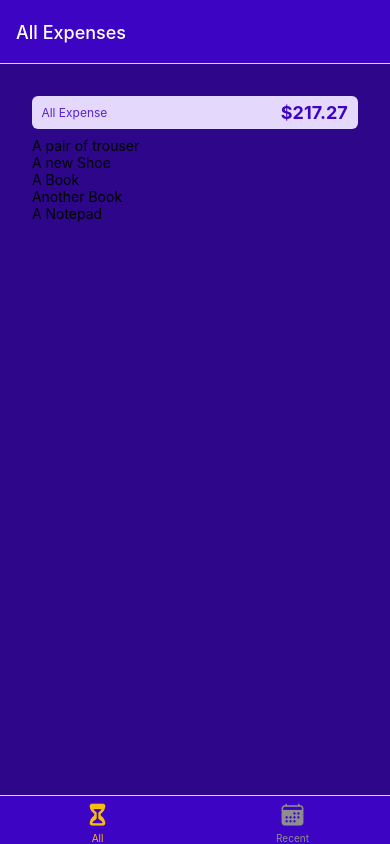
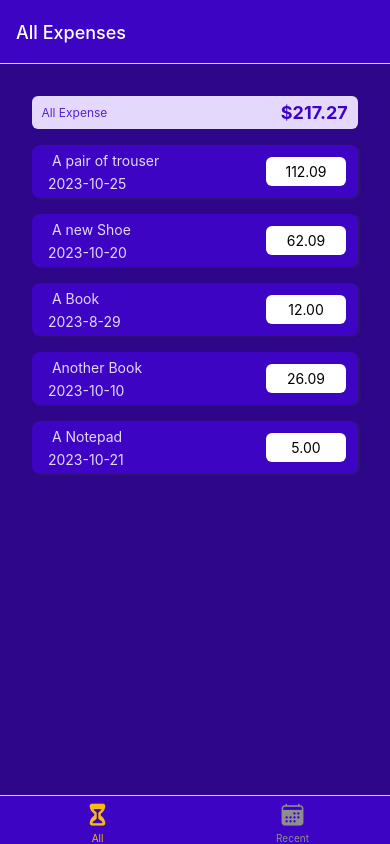
Before and after one commit to Muhammad0320/RNExpence-tracker, a React Native app: screen /AllExpense in a window 390 px wide. Built offline with nearby package versions, Linux system fonts and the light colour scheme.

Commit message:
chore: update the expense item

```diff
--- a/components/Expenses/ExpenseItem.js
+++ b/components/Expenses/ExpenseItem.js
@@ -52,8 +52,9 @@ const style = StyleSheet.create({
   },
 
   amountText: {
-    color: GlobalStyles.colors.primary700,
-    fontWeight: "bold",
+    color: GlobalStyles.colors.primary800,
+    fontWeight: 800,
+    fontSize: 12,
   },
 
   amountContainer: {
@@ -61,7 +62,10 @@ const style = StyleSheet.create({
     marginVertical: 8,
     paddingVertical: 6,
     paddingHorizontal: 4,
+
     borderRadius: 6,
     minWidth: 80,
+    justifyContent: "center",
+    alignItems: "center",
   },
 });
--- a/components/Expenses/ExpenseList.js
+++ b/components/Expenses/ExpenseList.js
@@ -1,14 +1,11 @@
-import { FlatList, Text, View } from "react-native";
+import { FlatList } from "react-native";
+import ExpenseItem from "./ExpenseItem";
 
 function ExpenseList({ expense }) {
   return (
     <FlatList
       data={expense}
-      renderItem={({ item }) => (
-        <View>
-          <Text> {item.description} </Text>
-        </View>
-      )}
+      renderItem={({ item }) => <ExpenseItem {...item} />}
       keyExtractor={(item) => item.id}
     />
   );
--- a/utils/dateFormat.js
+++ b/utils/dateFormat.js
@@ -1,3 +1,3 @@
 export const dateFormatter = (date) => {
-  return `${date.getFullYear()}-${data.getMonth() + 1}-${date.getDate()} `;
+  return `${date.getFullYear()}-${date.getMonth() + 1}-${date.getDate()} `;
 };
```
